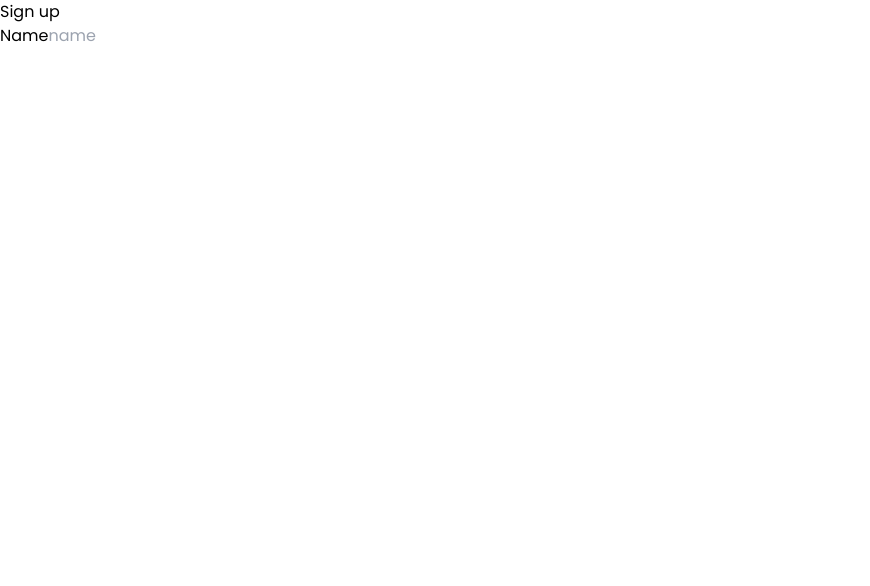
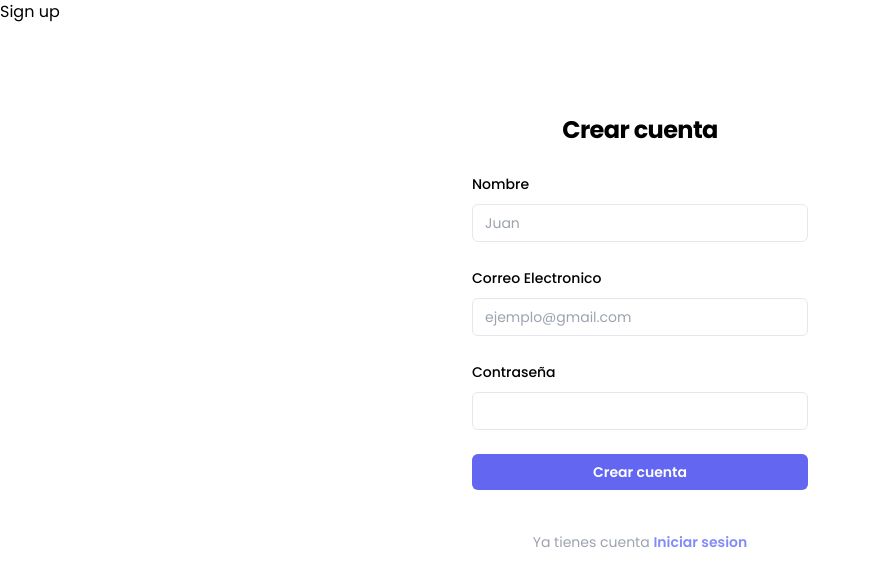
Before and after one commit to rodriguez-Cherry/card-wash, a React (Vite) app: page /signup in a window 1280 px wide. Shown: the top 586 px of the page, without its empty margins (0-870 px from the left). Built offline with nearby package versions, Linux system fonts and the light colour scheme.

Commit message:
Creacion de Login y Registro

```diff
--- a/src/components/Login.jsx
+++ b/src/components/Login.jsx
@@ -1,8 +1,69 @@
+import { Link } from "react-router";
+
 export function Login() {
   return (
-    <div>
-      <div>
-        <h1>Hello</h1>
+    <div className="flex min-h-full flex-col justify-center px-6 py-12 lg:px-8">
+      <div className=" mt-10 sm:mx-auto sm:w-full sm:max-w-sm">
+        <h2 className=" text-center text-2xl/9 font-bold tracking-tight">
+          Iniciar sesion
+        </h2>
+      </div>
+      <div className=" sm:mx-auto sm:w-full sm:max-w-sm  p-6">
+        <form className="space-y-6">
+          <div>
+            <label htmlFor="email" className="block text-sm/6 font-medium">
+              Correo Electronico
+            </label>
+            <div className="mt-2">
+              <input
+                id="email"
+                type="email"
+                name="email"
+                placeholder="ejemplo@gmail.com"
+                required
+                autocomplete="email"
+                className="block w-full border rounded-md px-3 py-1.5  outline-1 -outline-offset-1  focus:outline-2 focus:-outline-offset-2 focus:outline-indigo-500 sm:text-sm/6"
+              />
+            </div>
+          </div>
+
+          <div>
+            <div className="flex items-center justify-between">
+              <label htmlFor="password" className="block text-sm/6 font-medium">
+                Contraseña
+              </label>
+            </div>
+            <div className="mt-2">
+              <input
+                id="password"
+                type="password"
+                name="password"
+                required
+                autocomplete="current-password"
+                className="block border w-full rounded-md bg-white/5 px-3 py-1.5 focus:outline-2 focus:-outline-offset-2 focus:outline-indigo-500 sm:text-sm/6"
+              />
+            </div>
+          </div>
+
+          <div>
+            <button
+              type="submit"
+              className="flex w-full justify-center rounded-md bg-indigo-500 px-3 py-1.5 text-sm/6 font-semibold text-white hover:bg-indigo-400 focus-visible:outline-2 focus-visible:outline-offset-2 focus-visible:outline-indigo-500"
+            >
+              Iniciar sesion
+            </button>
+          </div>
+        </form>
+
+        <p className="mt-10 text-center text-sm/6 text-gray-400">
+          No tienes cuenta?{" "}
+          <Link
+            to="/signup"
+            className="font-semibold text-indigo-400 hover:text-indigo-300"
+          >
+            Crear cuenta
+          </Link>
+        </p>
       </div>
     </div>
   );
--- a/src/components/Signup.jsx
+++ b/src/components/Signup.jsx
@@ -1,8 +1,85 @@
+import { Link } from "react-router";
+
 export function Signup() {
   return (
-    <div>
-      <label>Name</label>
-      <input placeholder="name" />
+    <div className="flex min-h-full flex-col justify-center px-6 py-12 lg:px-8">
+      <div className=" mt-10 sm:mx-auto sm:w-full sm:max-w-sm">
+        <h2 className=" text-center text-2xl/9 font-bold tracking-tight">
+          Crear cuenta
+        </h2>
+      </div>
+      <div className=" sm:mx-auto sm:w-full sm:max-w-sm  p-6">
+        <form className="space-y-6">
+          <div>
+            <label for="nombre" className="block text-sm/6 font-medium">
+              Nombre
+            </label>
+            <div className="mt-2">
+              <input
+                id="nombre"
+                type="text"
+                name="nombre"
+                placeholder="Juan"
+                required
+                className="block w-full border rounded-md px-3 py-1.5  outline-1 -outline-offset-1  focus:outline-2 focus:-outline-offset-2 focus:outline-indigo-500 sm:text-sm/6"
+              />
+            </div>
+          </div>
+          <div>
+            <label for="email" className="block text-sm/6 font-medium">
+              Correo Electronico
+            </label>
+            <div className="mt-2">
+              <input
+                id="email"
+                type="email"
+                name="email"
+                placeholder="ejemplo@gmail.com"
+                required
+                autocomplete="email"
+                className="block w-full border rounded-md px-3 py-1.5  outline-1 -outline-offset-1  focus:outline-2 focus:-outline-offset-2 focus:outline-indigo-500 sm:text-sm/6"
+              />
+            </div>
+          </div>
+
+          <div>
+            <div className="flex items-center justify-between">
+              <label for="password" className="block text-sm/6 font-medium">
+                Contraseña
+              </label>
+            </div>
+            <div className="mt-2">
+              <input
+                id="password"
+                type="password"
+                name="password"
+                required
+                autocomplete="current-password"
+                className="block border w-full rounded-md bg-white/5 px-3 py-1.5 focus:outline-2 focus:-outline-offset-2 focus:outline-indigo-500 sm:text-sm/6"
+              />
+            </div>
+          </div>
+
+          <div>
+            <button
+              type="submit"
+              className="flex w-full justify-center rounded-md bg-indigo-500 px-3 py-1.5 text-sm/6 font-semibold text-white hover:bg-indigo-400 focus-visible:outline-2 focus-visible:outline-offset-2 focus-visible:outline-indigo-500"
+            >
+              Crear cuenta
+            </button>
+          </div>
+        </form>
+
+        <p className="mt-10 text-center text-sm/6 text-gray-400">
+          Ya tienes cuenta{" "}
+          <Link
+            to="/login"
+            className="font-semibold text-indigo-400 hover:text-indigo-300"
+          >
+            Iniciar sesion
+          </Link>
+        </p>
+      </div>
     </div>
   );
 }
```
